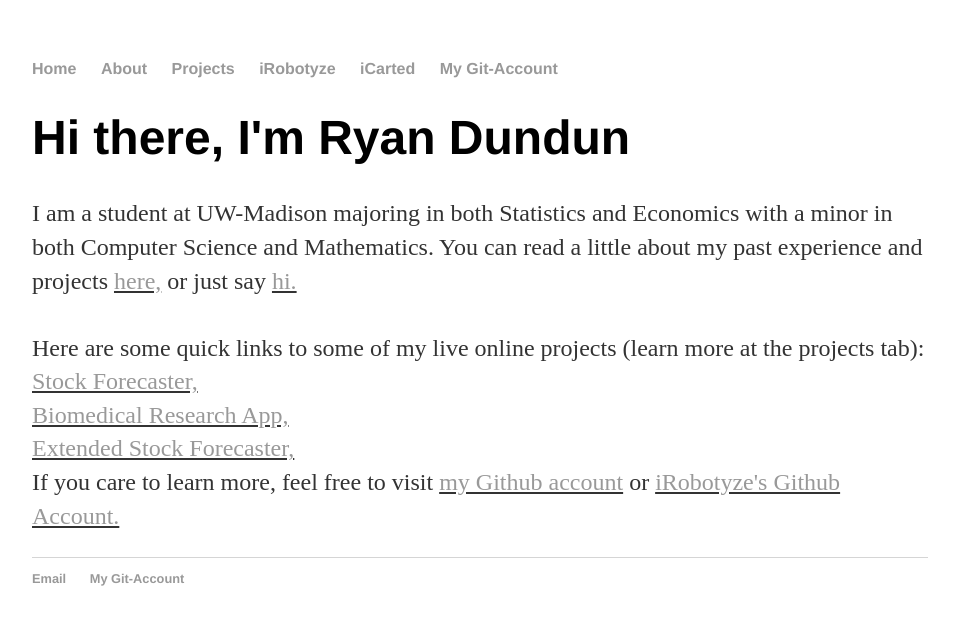
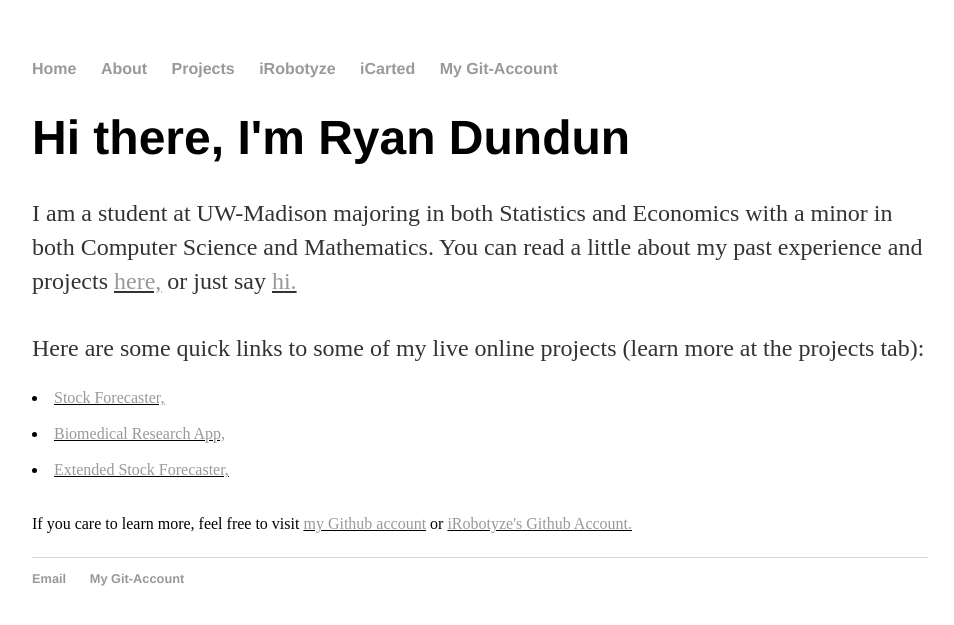
Before and after one commit to ryandundun/backup-Website, a Jekyll site: the page built from index.html, in a window 1280 px wide. Shown: the top 625 px of the page, without its empty margins (160-1114 px from the left). Built offline with Jekyll 4.4.1, drawn with Linux system fonts in a browser that asks for light colours.

```diff
--- a/index.html
+++ b/index.html
@@ -10,11 +10,13 @@ title: Ryan Onome Dundun | Programmer
 		<br>
 		<br>
 		Here are some quick links to some of my live online projects (learn more at the projects tab):
-		<u><a href="https://dundun.shinyapps.io/stockForecast/">Stock Forecaster,</a></u>
 		<br>
-		<u><a href="https://dundun.shinyapps.io/shinyswallow/">Biomedical Research App,</a></u>
+		<li><u><a href="https://dundun.shinyapps.io/stockForecast/">Stock Forecaster,</a></u></li>
 		<br>
-		<u><a href="www.epsiloncoding.com">Extended Stock Forecaster,</a></u>
+		<li><u><a href="https://dundun.shinyapps.io/shinyswallow/">Biomedical Research App,</a></u></li>
+		<br>
+		<li><u><a href="https://www.epsiloncoding.com">Extended Stock Forecaster,</a></u></li>
+		<br>
 		<br>
 		If you care to learn more, feel free to visit <u><a href="https://github.com/ryandundun">my Github account</a></u> or
 		<u><a href="https://github.com/iRobotyze">iRobotyze's Github Account.</a></u>
```
